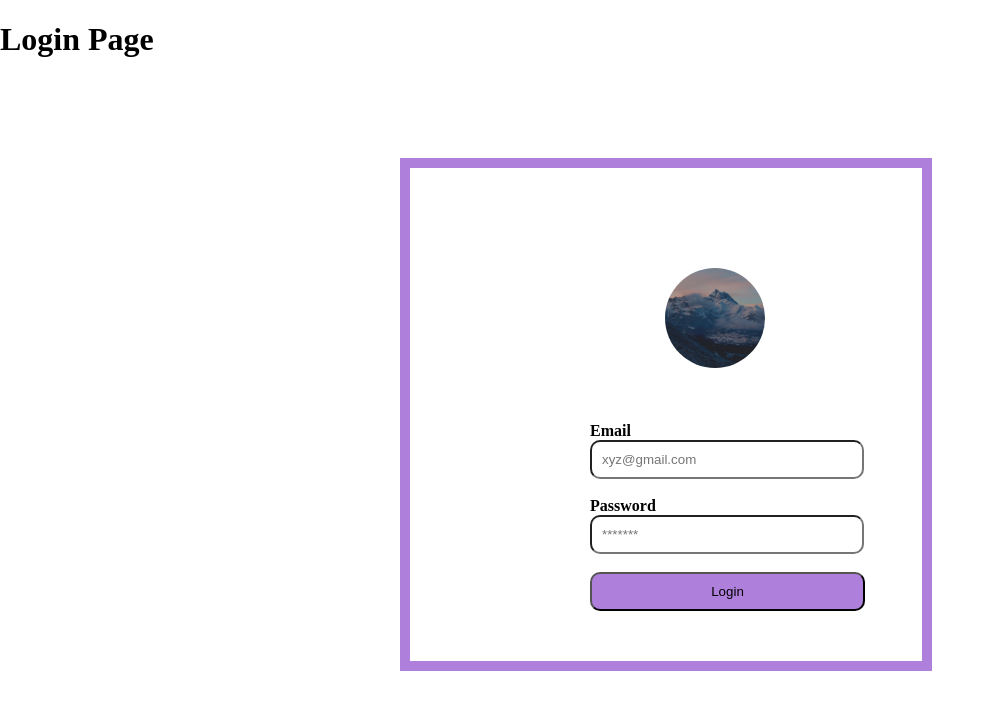
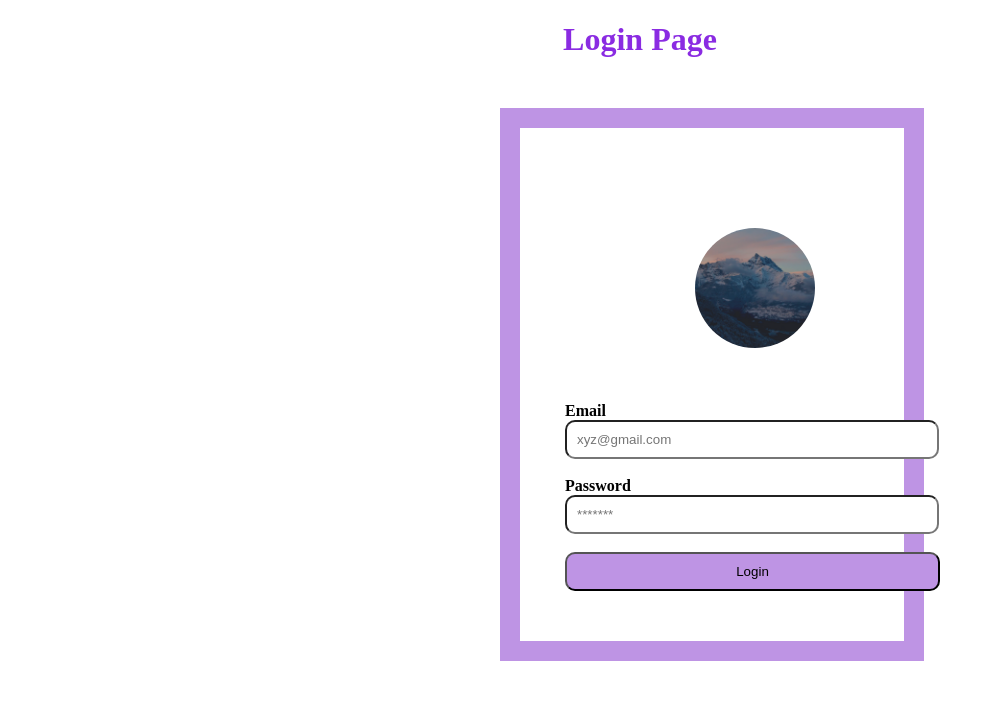
Before and after one commit to Sharmila-Rajendran/Login-Page, a plain HTML site: page index.html in a window 1280 px wide. Shown: the whole page, without its empty margins (0-1003 px from the left). Drawn offline with Linux system fonts and the light colour scheme.

Commit message:
Update style.css
Made some changes in the alignment

```diff
--- a/style.css
+++ b/style.css
@@ -3,16 +3,21 @@ body{
     padding: 0px;
 }
 
+h1{
+    color: blueviolet;
+    text-align: center;
+}
+
 section{
-    border: 10px solid rgb(175, 127, 220);
-    width: 40%;
-    margin: 100px 400px;
+    border: 20px solid rgb(190, 148, 228);
+    width: 30%;
+    margin: 50px 500px;
 }
 
 img{
-    margin:50px 75px;
-    width: 100px;
-    height:100px;
+    margin:50px 130px;
+    width: 120px;
+    height:120px;
     border-radius: 50%;
     -webkit-border-radius: 50%;
     -moz-border-radius: 50%;
@@ -23,7 +28,7 @@ img{
 form{
     display: block;
     margin: 20px;
-    margin-left: 150px;
+    margin-left: 15px;
     padding:30px;
 }
 label{
@@ -35,7 +40,7 @@ label{
 input[type="email"],input[type="text"]{
     display: block;
     padding: 10px;
-    width: 250px;
+    width: 350px;
     border-radius: 10px;
     -webkit-border-radius: 10px;
     -moz-border-radius: 10px;
@@ -45,9 +50,13 @@ input[type="email"],input[type="text"]{
 
 button{
     display: block;
-    background-color: rgb(175, 127, 220);
+    background-color: rgb(190, 148, 228);
     padding: 10px;
-    width: 275px;
+    width: 375px;
     border-radius: 10px;
+    cursor: pointer;
+}
 
+button:hover{
+    background-color: blueviolet;
 }
```
